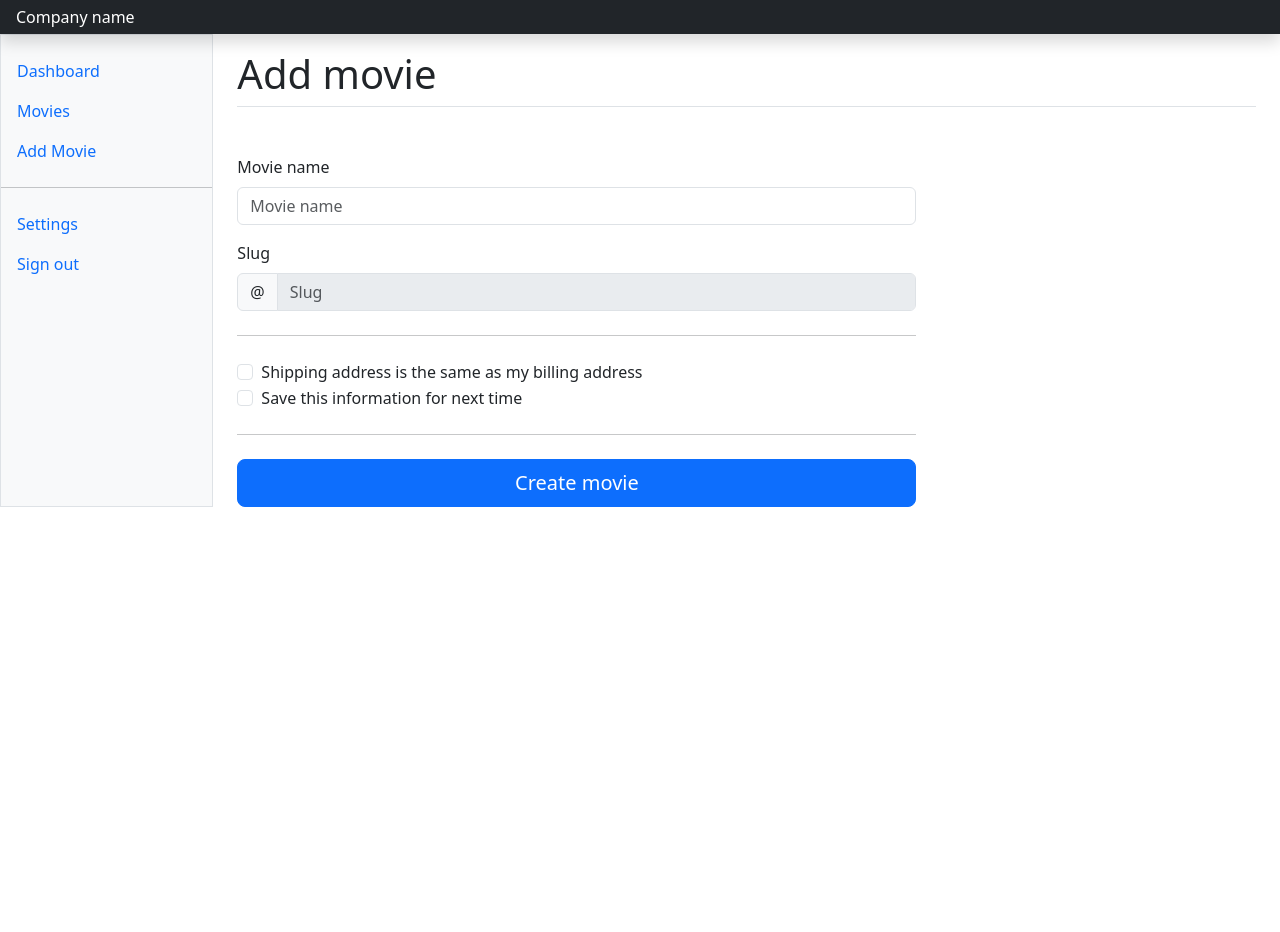
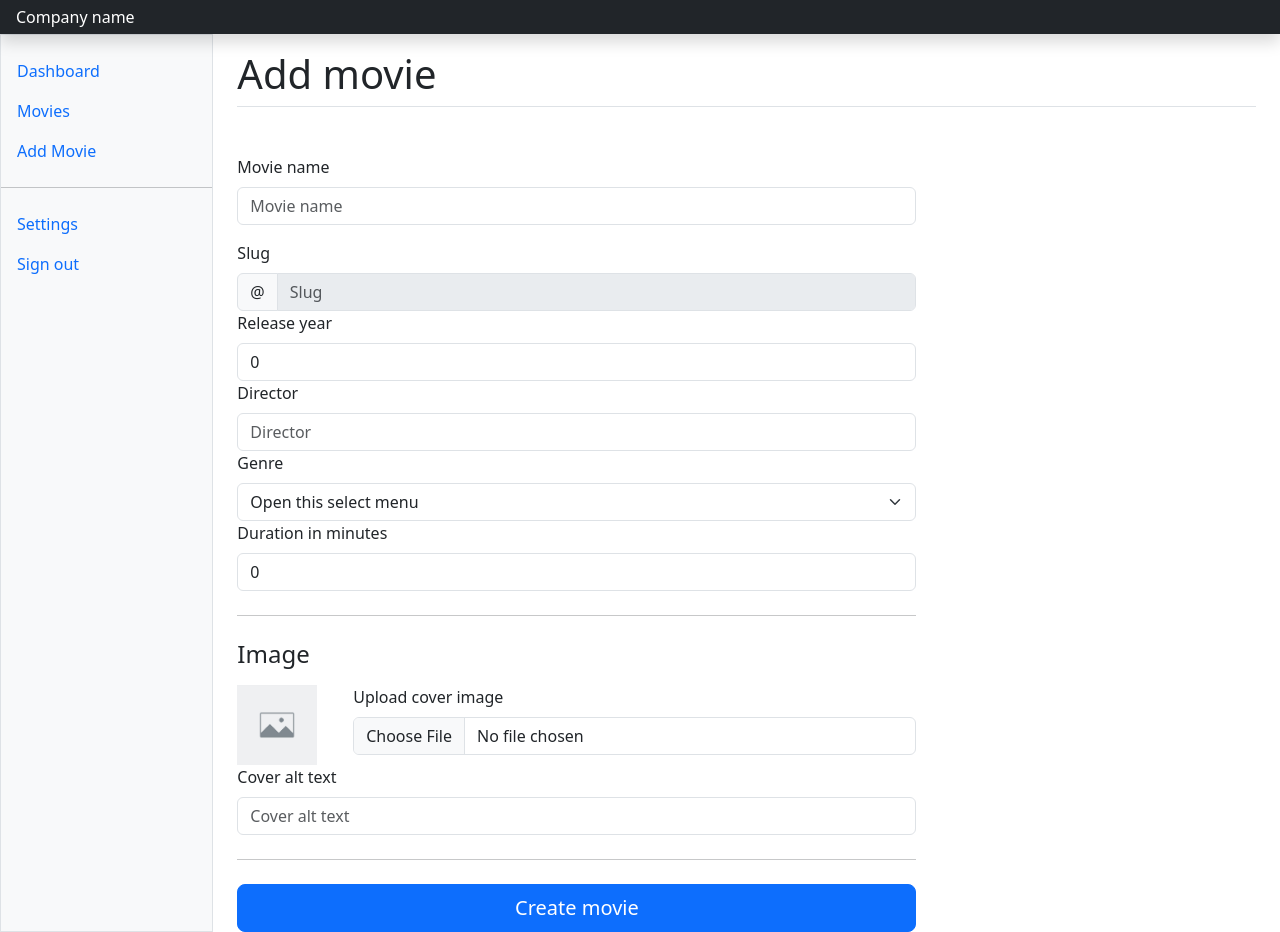
Before and after one commit to AnapusKitapus/44-grupe-movies, a React (Create React App) app in the folder client/: page /movies/add in a window 1280 px wide. Before the commit the page ends 800 px from the top, so only its background shows below. Built offline with nearby package versions, Linux system fonts and the light colour scheme; no server answers.

Commit message:
Upload image commit

```diff
--- a/client/src/pages/AddMovie.jsx
+++ b/client/src/pages/AddMovie.jsx
@@ -1,13 +1,46 @@
 import { useState } from "react";
 import { slugify } from "../lib/slugify";
+import preview from '../assets/preview.png';
 
 export function AddMovie() {
   const [name, setName] = useState('');
   const [slug, setSlug] = useState('');
+  const [year, setYear] = useState(0);
+  const [director, setDirector] = useState('');
+  const [genre, setGenre] = useState('');
+  const [duration, setDuration] = useState(0);
+  const [image, setImage] = useState('');
+  const [imageAlt, setImageAlt] = useState('');
 
   function updateName(e) {
     setName(e.target.value);
     setSlug(slugify(e.target.value));
+  }
+
+  function updateReleaseYear(e) {
+    const z = parseInt(e.target.value);
+    setYear(z > 0 ? z : 0);
+  }
+
+  function updateDirector(e) {
+    setDirector(e.target.value);
+  }
+
+  function updateGenre(e) {
+    setGenre(e.target.value);
+  }
+
+  function updateDuration(e) {
+    const n = parseInt(e.target.value);
+    setDuration(n > 0 ? n : 0);
+  }
+
+  function updateImage(e) {
+    setImage(e.target.value);
+  }
+
+  function updateImageAlt(e) {
+    setImageAlt(e.target.value);
   }
 
   function handleSubmit(e) {
@@ -21,7 +54,7 @@ export function AddMovie() {
             'Accept': 'application/json',
         },
         body: JSON.stringify({
-            name, slug,
+            name, slug, year, director, genre, duration, image, imageAlt,
         }),
     })
         .then(res => res.json())
@@ -37,7 +70,8 @@ export function AddMovie() {
           <div className="row g-3">
             <div className="col-12">
               <label htmlFor="movieName" className="form-label">Movie name</label>
-              <input onChange={updateName} value={name} type="text" className="form-control" id="movieName" placeholder="Movie name" required />
+              <input onChange={updateName} value={name} type="text"
+                  className="form-control" id="movieName" placeholder="Movie name" required />
               <div className="invalid-feedback">
                 Valid movie name is required.
               </div>
@@ -53,19 +87,77 @@ export function AddMovie() {
                 Slug is required.
               </div>
             </div>
+
+            <div className="col-12">
+              <label htmlFor="releaseYear" className="form-label">Release year</label>
+              <input onChange={updateReleaseYear} value={year} type="number"
+                className="form-control" id="releaseYear" placeholder="Release year" required />
+              <div className="invalid-feedback">
+                Valid Release year is required.
+              </div>
+            </div>
+
+            <div className="col-12">
+              <label htmlFor="director" className="form-label">Director</label>
+              <input onChange={updateDirector} value={director} type="text"
+                className="form-control" id="director" placeholder="Director" required />
+              <div className="invalid-feedback">
+                Valid Director is required.
+              </div>
+            </div>
+
+            <div className="col-12">
+              <label htmlFor="genre" className="form-label">Genre</label>
+              <select onChange={updateGenre} value={genre} className="form-select" id="genre">
+                <option value="" >Open this select menu</option>
+                <option value="drama">Drama</option>
+                <option value="triller">Triller</option>
+                <option value="comedy">Comedy</option>
+              </select>
+              <div className="invalid-feedback">
+                Valid Genre is required.
+              </div>
+            </div>
+
+            <div className="col-12">
+              <label htmlFor="duration" className="form-label">Duration in minutes</label>
+              <input onChange={updateDuration} value={duration} type="number"
+                className="form-control" id="duration" placeholder="Duration" required />
+              <div className="invalid-feedback">
+                Valid Duration is required.
               </div>
             </div>
 
           <hr className="my-4" />
+          <h4 className="mb-3">Image</h4>
 
-          <div className="form-check">
-            <input type="checkbox" className="form-check-input" id="same-address" />
-            <label className="form-check-label" htmlFor="same-address">Shipping address is the same as my billing address</label>
+            <div className="col-12">
+              <div className="row g-3">
+                <div className="col-2">
+                  <img src={preview} alt="Preview" style={{height: 80, width: 80, objectFit: 'contain',}}
+                    className="me-5" />
+                </div>
+                <div className="col-10">
+                  <label className="form-label" htmlFor="coverImage">Upload cover image</label>
+                  <input onChange={updateImage} value={image} type="file"
+                    className="form-control" id="coverImage" />
+                  <div className="invalid-feedback">
+                    Valid Cover image is required.
+                  </div>
+                </div>
+              </div>
             </div>
 
-          <div className="form-check">
-            <input type="checkbox" className="form-check-input" id="save-info" />
-            <label className="form-check-label" htmlFor="save-info">Save this information for next time</label>
+            <div className="col-12">
+              <label htmlFor="imageALt" className="form-label">Cover alt text</label>
+              <input onChange={updateImageAlt} value={imageAlt} type="text"
+                className="form-control" id="imageALt" placeholder="Cover alt text" required />
+              <div className="invalid-feedback">
+                Valid Image alt text is required.
+              </div>
+            </div>
+
+            </div>
           </div>
 
           <hr className="my-4" />
```
Also changed, not shown: client/src/assets/preview.png (added), 1 other file (tests, documents, lock files or other folders). Lines whose indentation alone changed are shown as unchanged.
